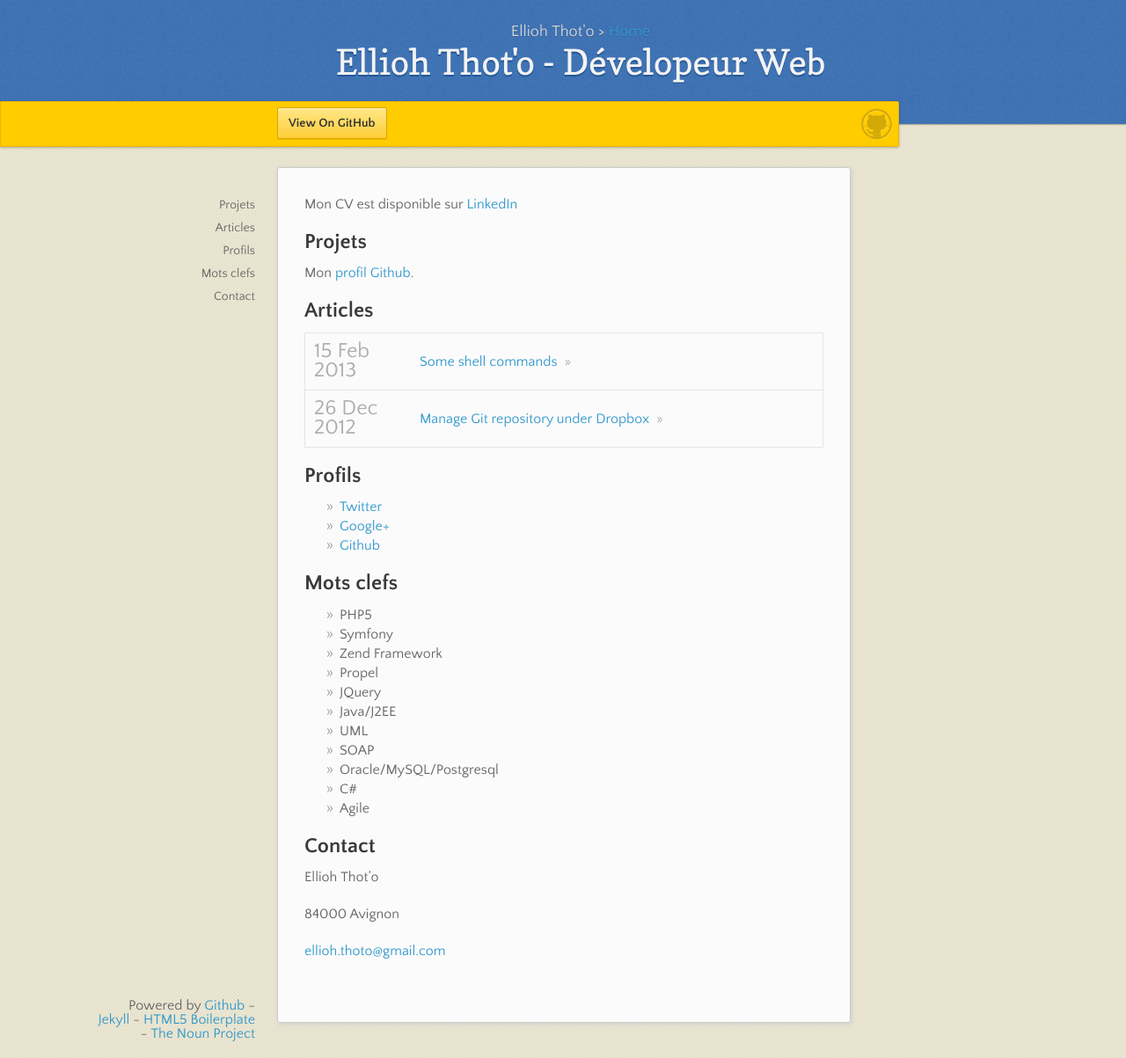
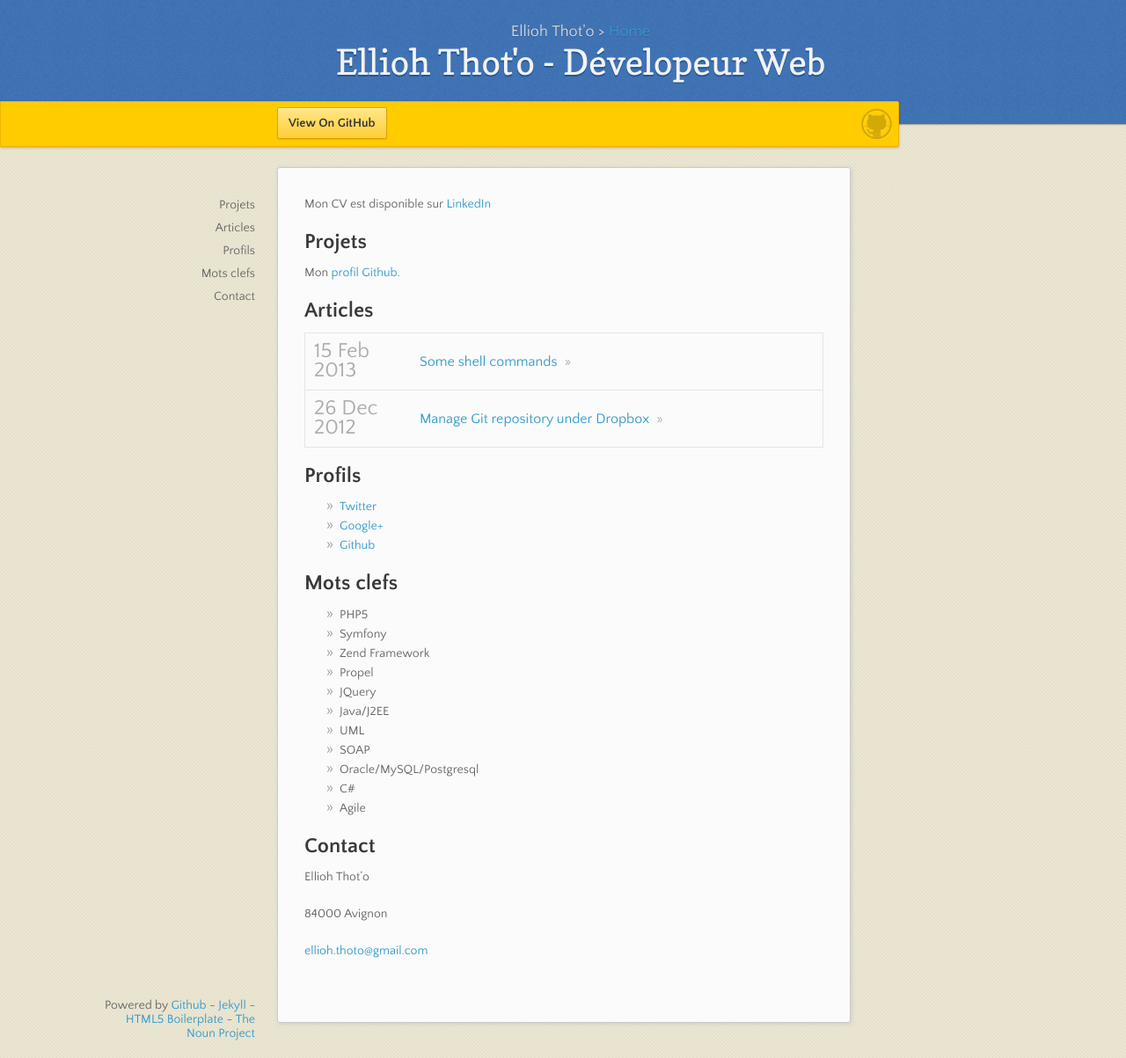
Before and after one commit to ellioh-thoto/ellioh-thoto.github.com, a Jekyll site: the page built from index.md, in a window 1280 px wide and 1203 px high. Shown: the whole window at 88% size. Built offline with Jekyll 4.4.1, drawn with Linux system fonts in a browser that asks for light colours; nearby versions of some CDN libraries.

```diff
--- a/css/blue.css
+++ b/css/blue.css
@@ -532,7 +532,7 @@
 }
 
 body {
-  font: 16px/22px "Quattrocento Sans", "Helvetica Neue", Helvetica, Arial, sans-serif;
+  font: 14px/22px "Quattrocento Sans", "Helvetica Neue", Helvetica, Arial, sans-serif;
   color: #666;
   font-weight: 300;
   margin: 0px;
```
